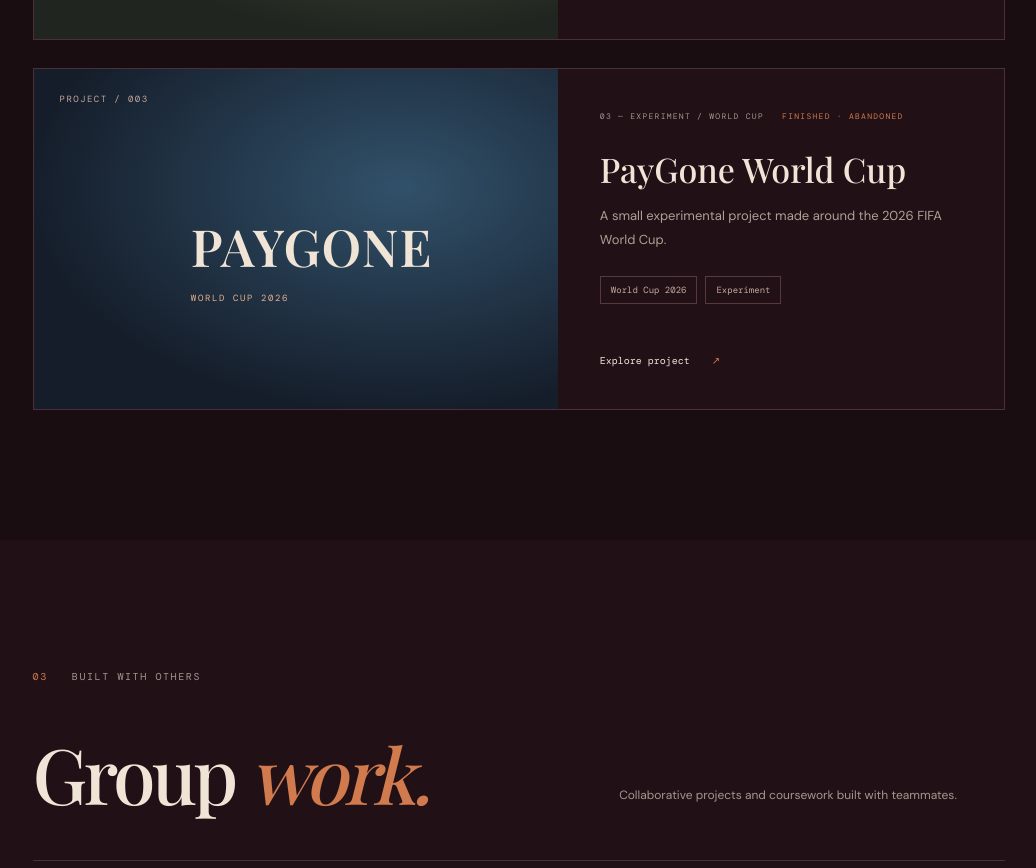
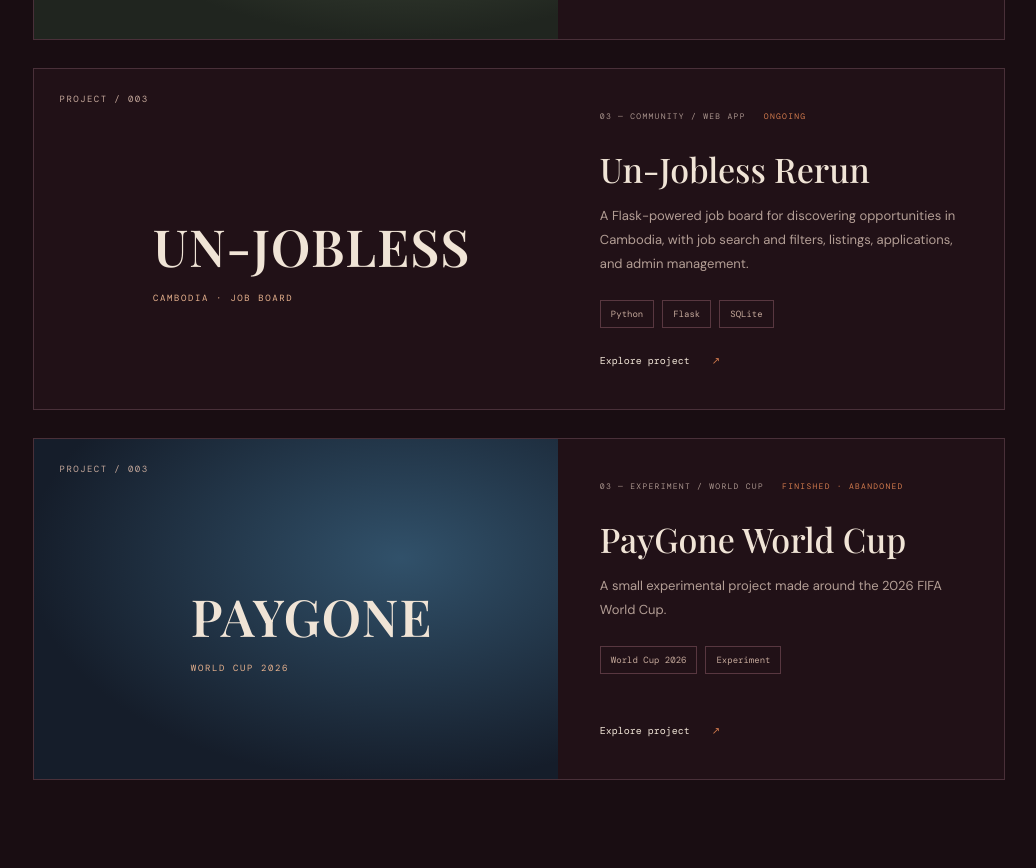
Before and after one commit to PainQisGod/portfolio, a plain HTML site: page index.html in a window 1280 px wide. Shown: the part 2573-3441 px from the top of the page, without its empty margins (121-1157 px from the left). Drawn offline with nearby package versions, Linux system fonts and the light colour scheme; a web font is replaced by a local one.

Commit message:
Add Un-Jobless Rerun to selected projects

```diff
--- a/index.html
+++ b/index.html
@@ -147,6 +147,19 @@
               <p>A Flask-powered shop with product browsing, accounts, cart and checkout, order history, reviews, wishlists, and an admin dashboard.</p>
               <div class="tags"><span>Python</span><span>Flask</span><span>SQLite</span></div>
               <a class="project-link" href="https://github.com/PainQisGod/bayonette" target="_blank" rel="noreferrer">Explore project <span>↗</span></a>
+            </div>
+          </article>
+          <article class="project-card">
+            <div class="project-visual visual-unjobless">
+              <label>PROJECT / 003</label>
+              <div class="project-art-title">UN-JOBLESS<span>CAMBODIA · JOB BOARD</span></div>
+            </div>
+            <div class="project-info">
+              <div class="project-meta">03 — COMMUNITY / WEB APP <span>ONGOING</span></div>
+              <h3>Un-Jobless Rerun</h3>
+              <p>A Flask-powered job board for discovering opportunities in Cambodia, with job search and filters, listings, applications, and admin management.</p>
+              <div class="tags"><span>Python</span><span>Flask</span><span>SQLite</span></div>
+              <a class="project-link" href="https://github.com/PainQisGod/unjobless-rerun" target="_blank" rel="noreferrer">Explore project <span>↗</span></a>
             </div>
           </article>
           <article class="project-card">
```
